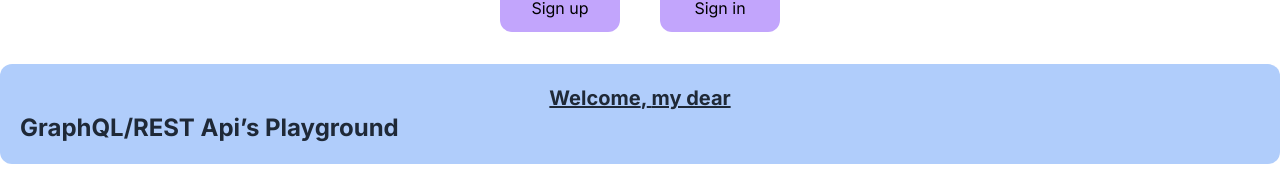
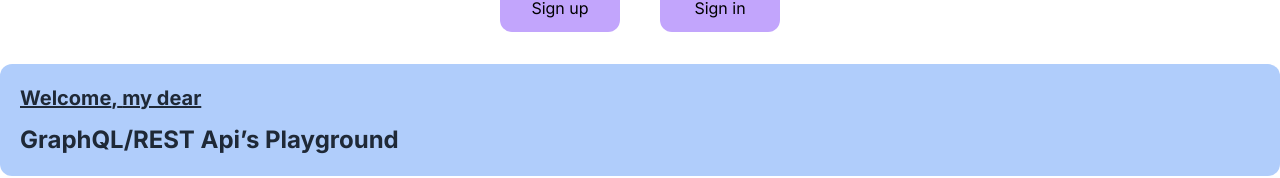
Before and after one commit to mamont79/graphiql-app, a Next.js app: page /en in a window 1280 px wide. Shown: the part 128-306 px from the top of the page. Built offline with nearby package versions, Linux system fonts and the light colour scheme; no server answers.

Commit message:
refactor: fix layout

```diff
--- a/app/[locale]/graph-ql/page.tsx
+++ b/app/[locale]/graph-ql/page.tsx
@@ -1,7 +1,9 @@
 export default function GraphQlPage() {
   return (
-    <h1 className="text-3xl my-8 bg-[#fbfd70] font-bold underline text-center">
-      GraphQl
-    </h1>
+    <main className="flex-1">
+      <h1 className="text-3xl my-8 bg-[#fbfd70] font-bold underline text-center">
+        GraphQl
+      </h1>
+    </main>
   );
 }
--- a/app/[locale]/history/page.tsx
+++ b/app/[locale]/history/page.tsx
@@ -1,7 +1,9 @@
 export default function ApiHistoryPage() {
   return (
-    <h1 className="text-3xl my-8 bg-[#fbfd70] font-bold underline text-center">
-      History
-    </h1>
+    <main className="flex-1">
+      <h1 className="text-3xl my-8 bg-[#fbfd70] font-bold underline text-center">
+        History
+      </h1>
+    </main>
   );
 }
--- a/app/[locale]/layout.tsx
+++ b/app/[locale]/layout.tsx
@@ -39,7 +39,7 @@
             <AuthContextProvider>
               <div className="flex flex-col min-h-screen">
                 <Header />
-                <main className="flex-1">{children}</main>
+                {children}
                 <Footer />
                 <ToastContainer />
               </div>
--- a/app/[locale]/login/page.tsx
+++ b/app/[locale]/login/page.tsx
@@ -2,8 +2,8 @@
 
 export default function SignInPage() {
   return (
-    <div>
+    <main className="flex-1 flex items-center justify-center">
       <LoginForm />
-    </div>
+    </main>
   );
 }
--- a/app/[locale]/not-found.tsx
+++ b/app/[locale]/not-found.tsx
@@ -1,8 +1,6 @@
 'use client';
 
 import Error404Icon from '@/assets/Error404Icon';
-import { Footer } from '@/components/footer/Footer';
-import { Header } from '@/components/header/Header';
 import Link from 'next/link';
 import { useEffect } from 'react';
 import { toast } from 'react-toastify';
@@ -13,8 +11,7 @@
   }, []);
 
   return (
-    <div className="flex flex-col min-h-screen">
-      <Header />
+    <main className="flex-1 flex items-center justify-center">
       <div className="flex-grow flex flex-col items-center justify-center">
         <h2 className="my-4 text-2xl font-bold text-sky-700">
           Sorry, the page not found
@@ -24,7 +21,6 @@
         </Link>
         <p className="my-4 text-2xl font-bold text-sky-700">Click `404` to go home</p>
       </div>
-      <Footer />
-    </div>
+    </main>
   );
 }
--- a/app/[locale]/page.tsx
+++ b/app/[locale]/page.tsx
@@ -10,7 +10,7 @@
   const { authUser } = useAuth();
 
   return (
-    <>
+    <main className="flex-1">
       <section className="wrapper m-auto mt-8 text-text flex justify-center gap-10">
         {authUser ? (
           <>
@@ -37,13 +37,13 @@
       </section>
       <section className="wrapper m-auto mt-8 text-text">
         <div className="bg-primary/40 w-full rounded-xl p-5">
-          <h2 className="text-xl font-bold underline text-center">
+          <h2 className="text-xl font-bold underline mb-3">
             {t('welcome')},{' '}
             {authUser && authUser.email ? authUser.email.split('@')[0] : 'my dear'}
           </h2>
           <h1 className="text-2xl font-bold">GraphQL/REST Api’s {t('playground')}</h1>
         </div>
       </section>
-    </>
+    </main>
   );
 }
--- a/app/[locale]/register/page.tsx
+++ b/app/[locale]/register/page.tsx
@@ -2,8 +2,8 @@
 
 export default function SignUpPage() {
   return (
-    <div>
+    <main className="flex-1 flex items-center justify-center">
       <RegisterForm />
-    </div>
+    </main>
   );
 }
--- a/app/[locale]/rest-api/page.tsx
+++ b/app/[locale]/rest-api/page.tsx
@@ -1,7 +1,9 @@
 export default function RestApi() {
   return (
-    <h1 className="text-3xl my-8 bg-[#fbfd70] font-bold underline text-center">
-      Rest Api
-    </h1>
+    <main className="flex-1">
+      <h1 className="text-3xl my-8 bg-[#fbfd70] font-bold underline text-center">
+        Rest Api
+      </h1>
+    </main>
   );
 }
```
